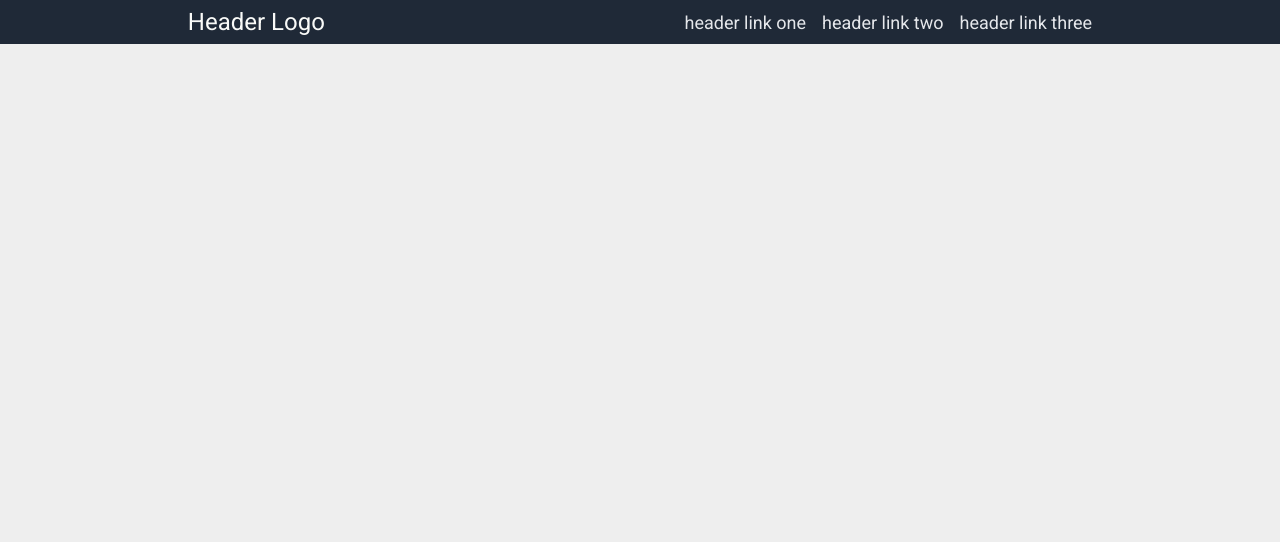
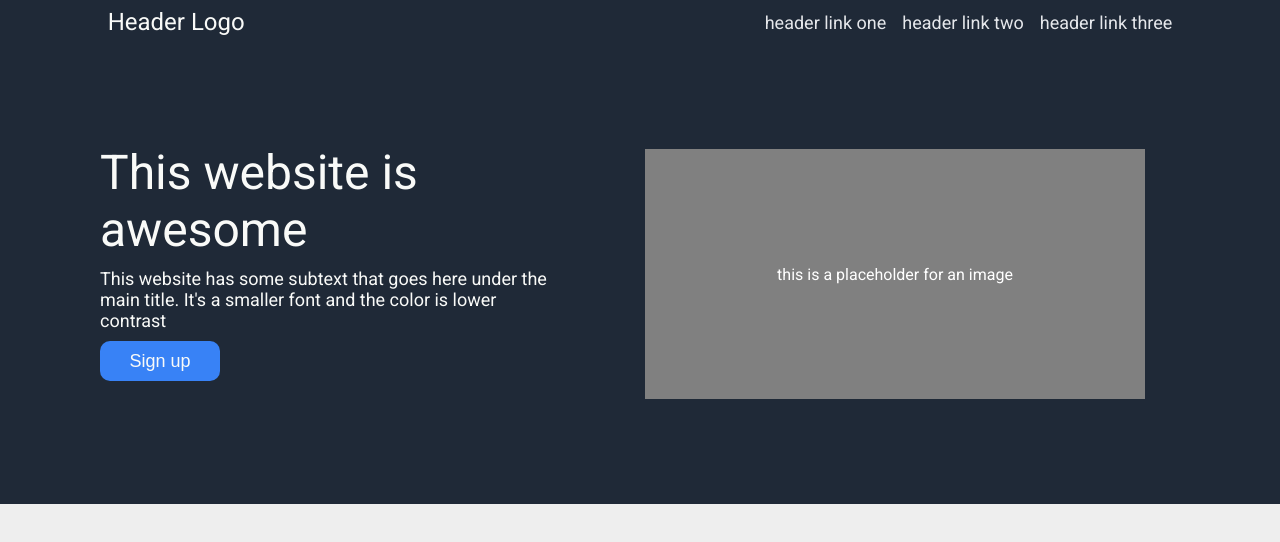
Before and after one commit to patchison/landing-page, a plain HTML site: page index.html in a window 1280 px wide. Drawn offline with Linux system fonts and the light colour scheme.

Commit message:
Added hero section

```diff
--- a/index.html
+++ b/index.html
@@ -22,5 +22,17 @@
           </ul>
       </div>
     </div>
+    <div class="hero">
+        <div class="hleft">
+            <div class="htext">This website is awesome</div>
+            <div class="hsubtext">This website has some subtext that goes here under the main title. It's a smaller font and the color is lower contrast</div>
+            <button>Sign up</button>
+        </div>
+        <div class="hright">
+            <div class="placeholder">
+                <p>this is a placeholder for an image</p>
+            </div>
+        </div>
+    </div>
   </body>
 </html>
--- a/style.css
+++ b/style.css
@@ -1,4 +1,4 @@
-@import url('https://fonts.googleapis.com/css2?family=Roboto&display=swap');
+@import url('https://fonts.googleapis.com/css2?family=Roboto:ital,wght@0,100;0,300;0,400;0,500;0,700;0,900;1,100;1,300;1,400;1,500;1,700;1,900&display=swap');
 
 body {
     margin: 0;
@@ -9,8 +9,10 @@ body {
   .header {
     background:#1F2937;
     display: flex;
-    justify-content: space-around;
+    align-items:center;
+    justify-content: center;
     padding: 8px;
+    gap:520px;
   }
 
   .logo {
@@ -20,7 +22,7 @@ body {
 
   }
 
-  a {
+  a, .hsubtext {
     /* this removes the line under our links */
     text-decoration: none;
     color: #E5E7EB;
@@ -40,3 +42,58 @@ body {
     align-items:center;
     gap: 16px;
   }
+
+ .hero {
+    flex: 1;
+    display: flex;
+    background-color: #1F2937;
+    padding:80px;
+    gap: 50px;
+  }
+
+ .hleft, .hright{
+    width:450px;
+    padding: 25px;
+ }
+
+ .hleft{
+    display:flex;
+    flex-direction:column;
+    padding:20px;
+    gap:10px;
+ }
+
+ .htext {
+    width:400px;
+    font-size:48px;
+    font-style:bold;
+    font-weight:700px;
+    color:#F9FAF8
+ }
+
+ .hsubtext {
+    width:450px;
+    font-size:18px;
+    color:#F9FAF8
+ }
+
+ button {
+    background:#3882F6;
+    color:#F9FAF8;
+    font-size: 18px;
+    font-style:extra-bold;
+    border-radius:10px;
+    border-color:transparent;
+    width: 120px;
+    height:40px;
+ }
+
+ .placeholder {
+    background: gray;
+    width: 500px;
+    height: 250px;
+    color: white;
+    display:flex;
+    align-items:center;
+    justify-content:center;
+  }
```
